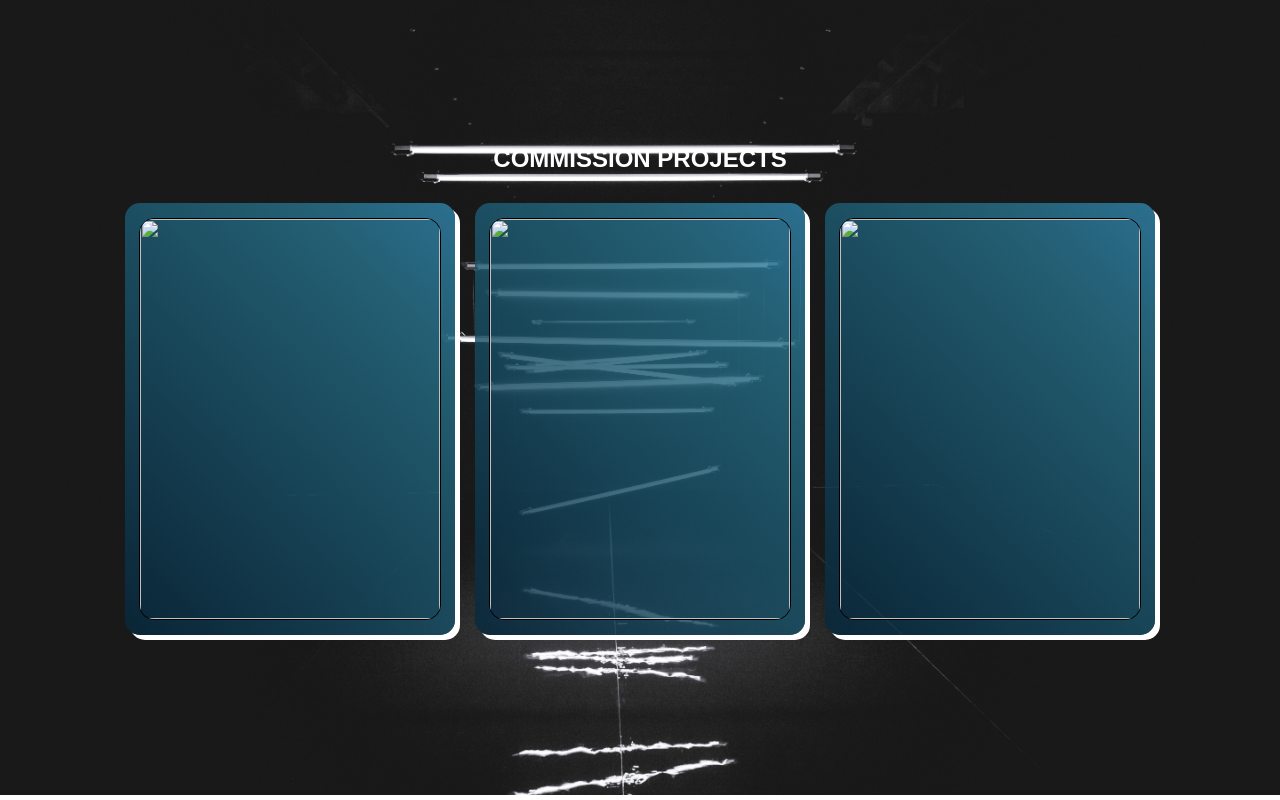
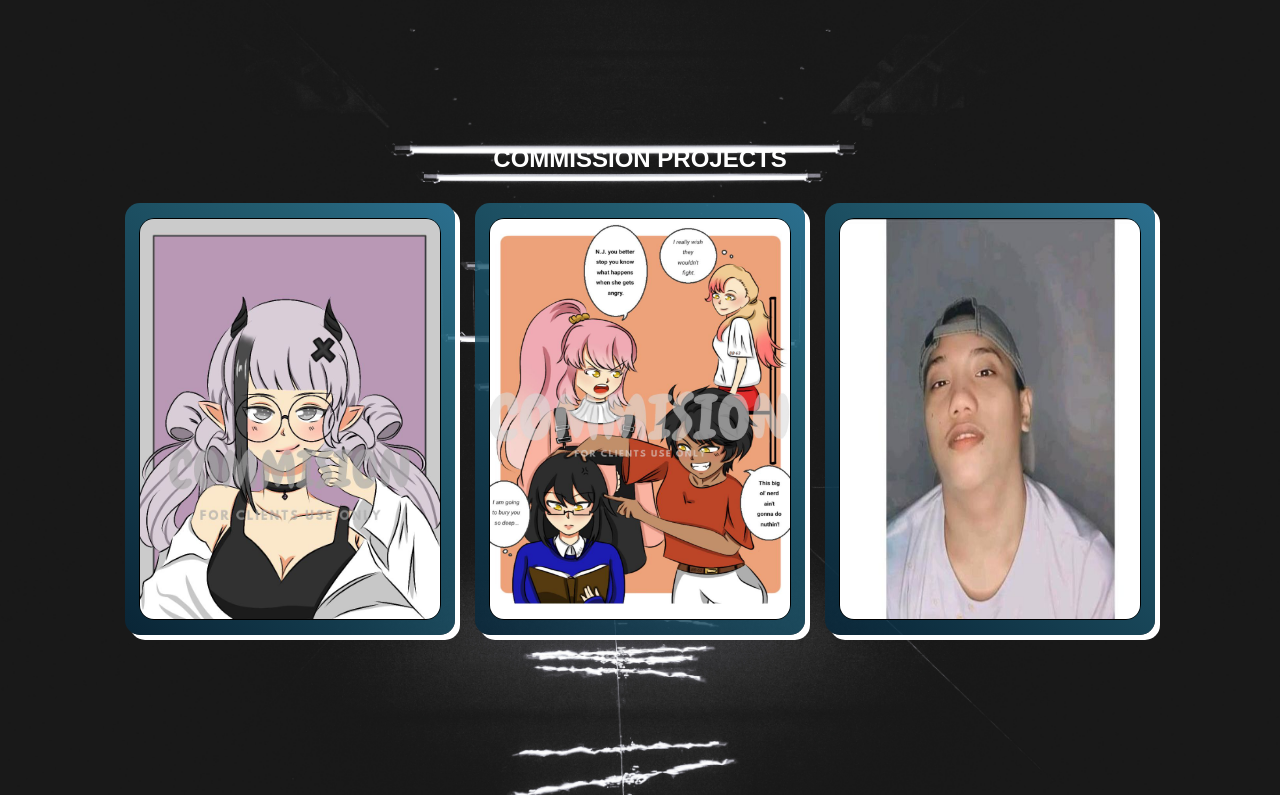
Before and after one commit to MarlonNotfive/DrawingCommission, a plain HTML site: page index.html in a window 1280 px wide. Shown: the part 1635-2435 px from the top of the page. Drawn offline with Linux system fonts and the light colour scheme; the site is published under a folder, as on GitHub Pages, so addresses that start at the root find nothing.

Commit message:
Update index.html

```diff
--- a/index.html
+++ b/index.html
@@ -68,21 +68,21 @@
         </div>
         <div class="work_commission">
             <div class="thumbnail">
-                <img src="/assets/commission1.jpg" alt="">
+                <img src="./assets/commission1.jpg" alt="">
                 <div class="details">
                     <p>Commission Project 1</p>
                     <p>OCTOBER 8, 2022</p>
                 </div>
             </div>
             <div class="thumbnail">
-                <img src="/assets/commission2.jpg" alt="">
+                <img src="./assets/commission2.jpg" alt="">
                 <div class="details">
                     <p>Commission Project 2</p>
                     <p>OCTOBER 8, 2022</p>
                 </div>
             </div>
             <div class="thumbnail">
-                <img src="/assets/epaano.jpeg" alt="">
+                <img src="./assets/epaano.jpeg" alt="">
                 <div class="details">
                     <p>Commission Project 3</p>
                     <p>OCTOBER 8, 2022</p>
```
